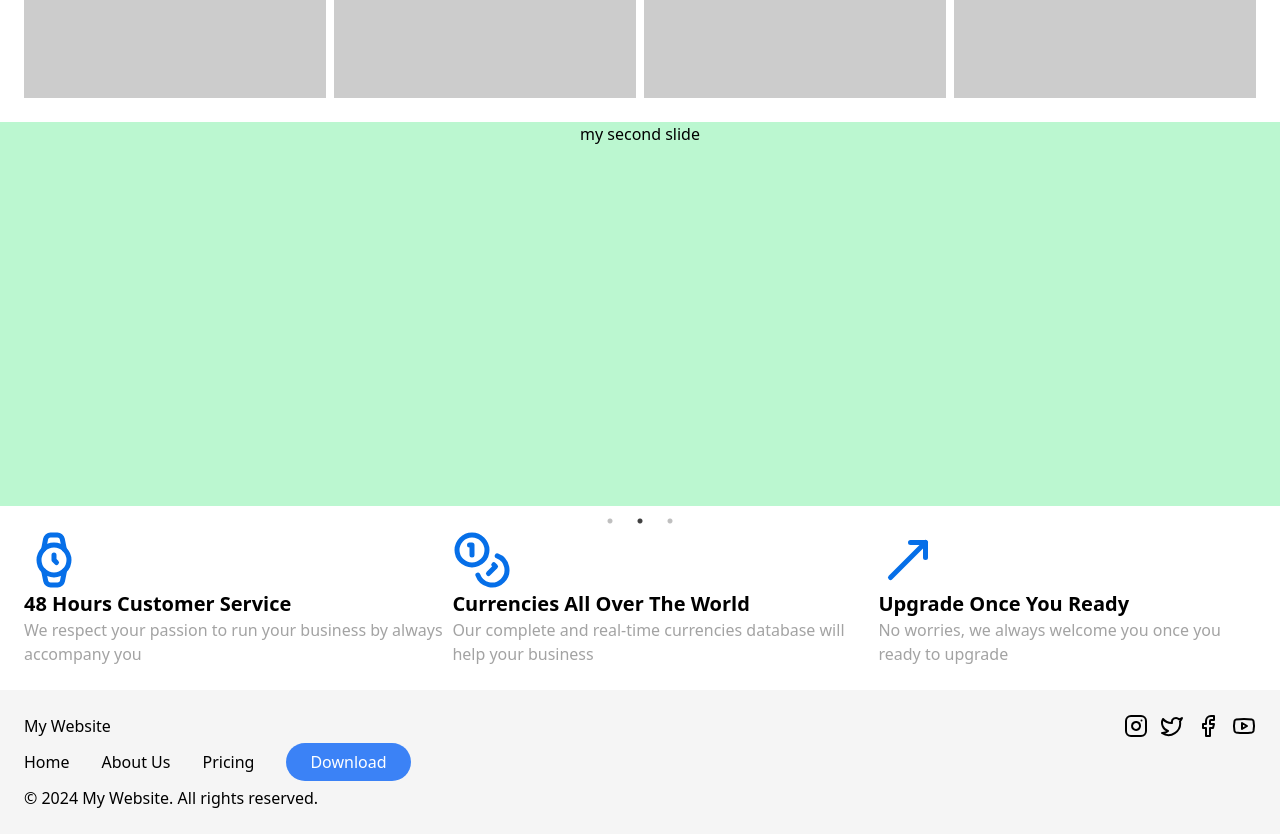
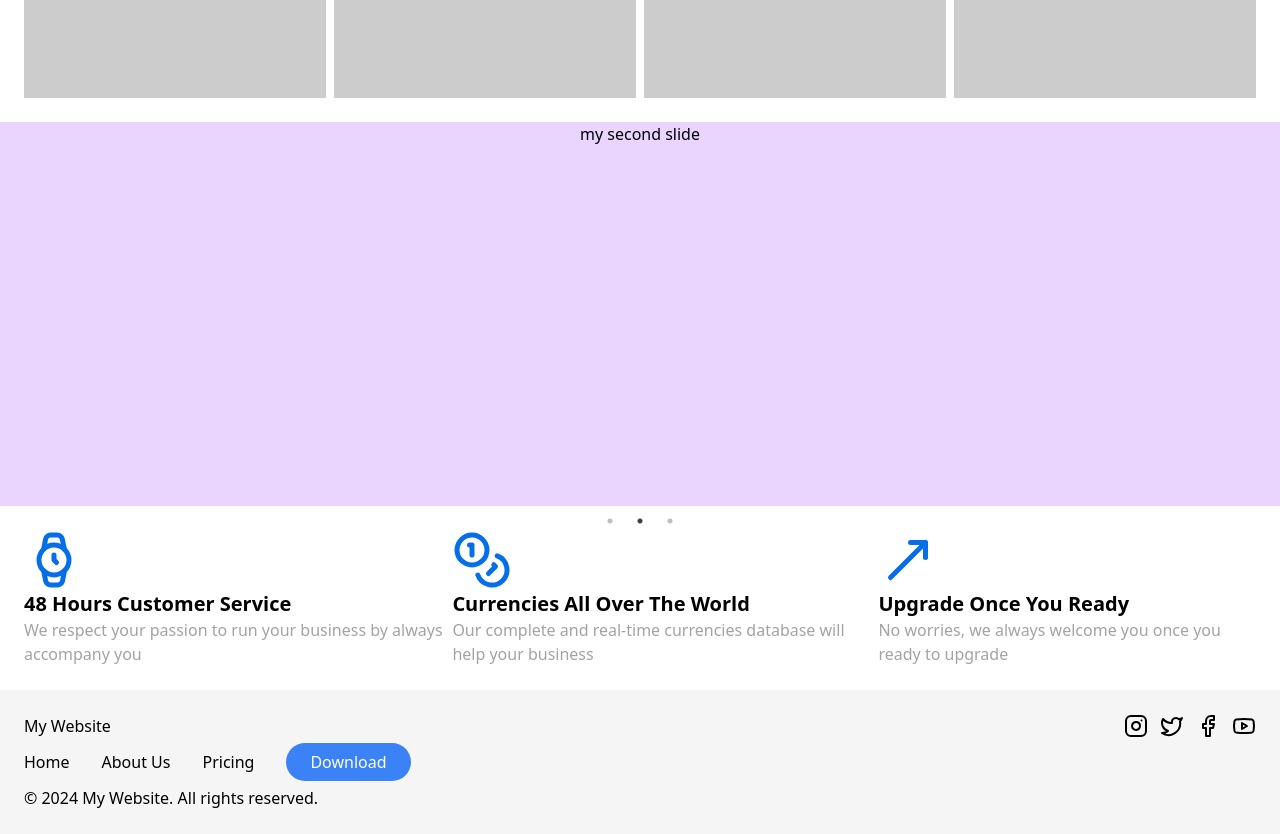
Before and after one commit to zeiq-co/anoop-project, a Next.js app: page / in a window 1280 px wide. Shown: the part 820-1654 px from the top of the page. Built offline with nearby package versions, Linux system fonts and the light colour scheme.

Commit message:
changed green slide to purple

```diff
--- a/src/components/MySlider.js
+++ b/src/components/MySlider.js
@@ -17,7 +17,7 @@ export default function MySlider() {
       <div className="w-full h-96 bg-cyan-200">
         <h3 className="text-center">my first slide</h3>
       </div>
-      <div className="w-full h-96 bg-green-200">
+      <div className="w-full h-96 bg-purple-200">
         <h3 className="text-center">my second slide</h3>
       </div>
       <div className="w-full h-96 bg-yellow-200">
```
